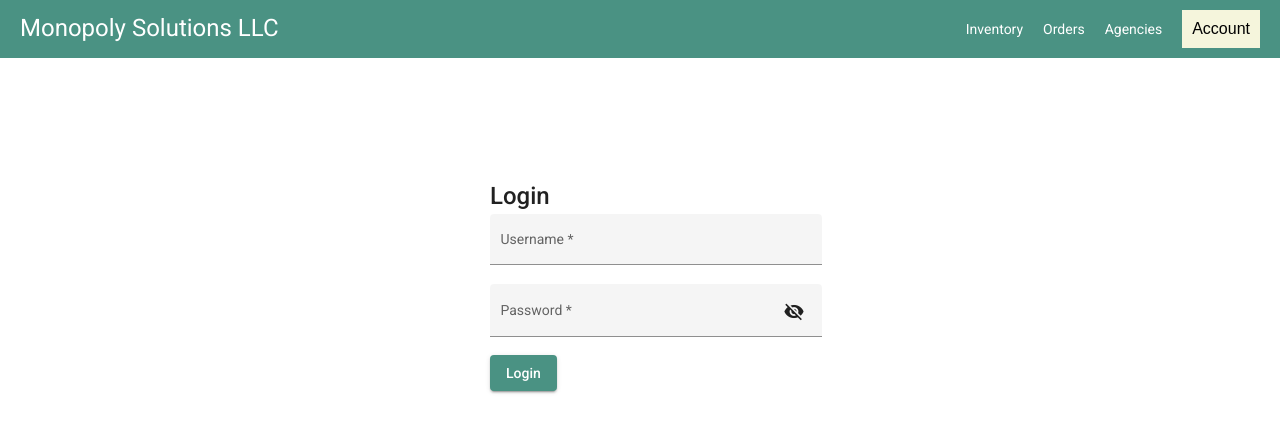
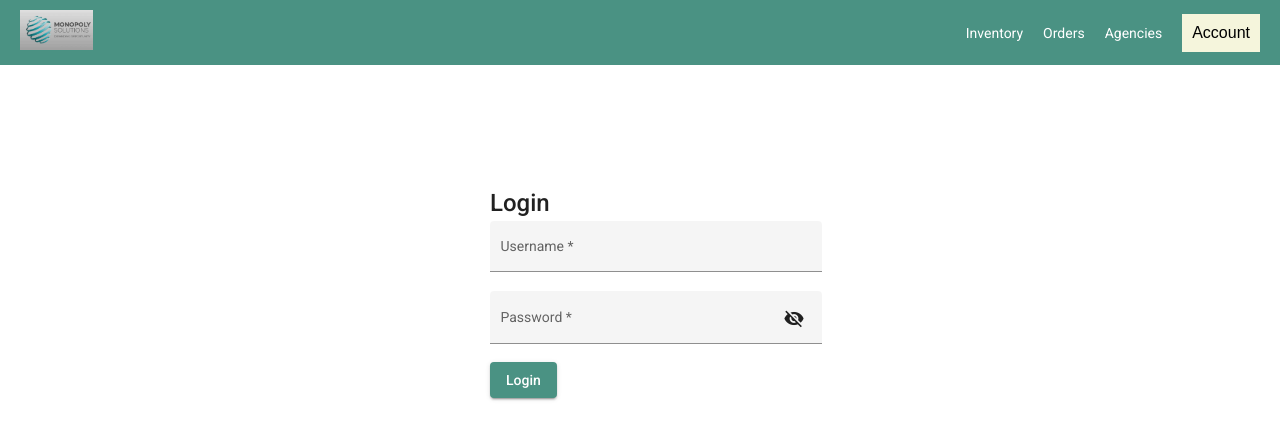
Before and after one commit to ericflor/ReneePhotoSite---UI, an Angular app: page /login in a window 1280 px wide. Shown: the top 440 px of the page. Built offline with nearby package versions, Linux system fonts and the light colour scheme.

Commit message:
added logo

```diff
--- a/src/app/components/navbar/navbar.component.css
+++ b/src/app/components/navbar/navbar.component.css
@@ -51,6 +51,13 @@
   display: block;
 }
 
+.navbar-logo {
+  height: 40px;
+  width: auto; /* Keep the aspect ratio */
+  margin-right: 10px; /* Add some space between the logo and the title */
+}
+
+
 .dropdown-content a:hover {background-color: #f1f1f1}
 
 .dropdown:hover .dropdown-content {display: block;}
--- a/src/app/components/navbar/navbar.component.html
+++ b/src/app/components/navbar/navbar.component.html
@@ -1,6 +1,8 @@
 <nav class="navbar">
   <div class="nav-title">
-    <a (click)="navigateTo('/')">Monopoly Solutions LLC</a>
+    <!--  img tag for the logo next to the title -->
+    <img [src]="logoUrl" alt="Monopoly Solutions Logo" class="navbar-logo">
+    <a (click)="navigateTo('/')"></a>
   </div>
   <div class="nav-links">
     <a (click)="navigateTo('/inventory')">Inventory</a>
--- a/src/app/components/navbar/navbar.component.ts
+++ b/src/app/components/navbar/navbar.component.ts
@@ -7,6 +7,7 @@ import { Router } from '@angular/router';
   styleUrls: ['./navbar.component.css']
 })
 export class NavbarComponent {
+  logoUrl = 'assets/logo.jpg';
 
   constructor(private router: Router) { }
 
@@ -15,9 +16,7 @@ export class NavbarComponent {
   }
 
   logout(): void {
-    // Implement logout logic here
-    // For example, removing the token from localStorage
     localStorage.removeItem('accessToken');
-    this.router.navigate(['/']); // Navigate to home page after logout
+    this.router.navigate(['/']);
   }
 }
```
Also changed, not shown: src/assets/logo.jpg (added).
